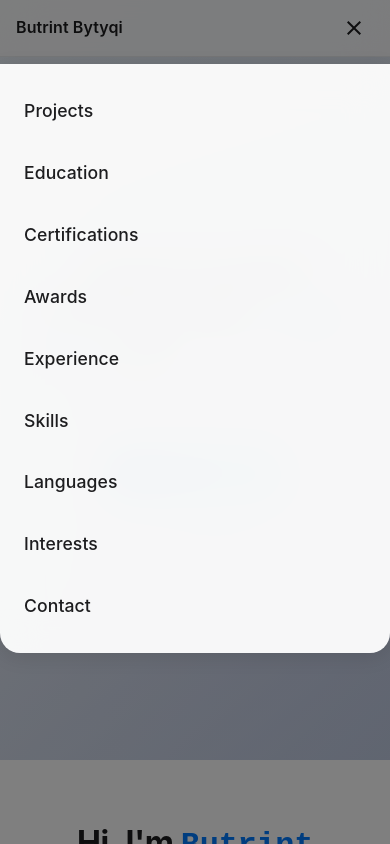
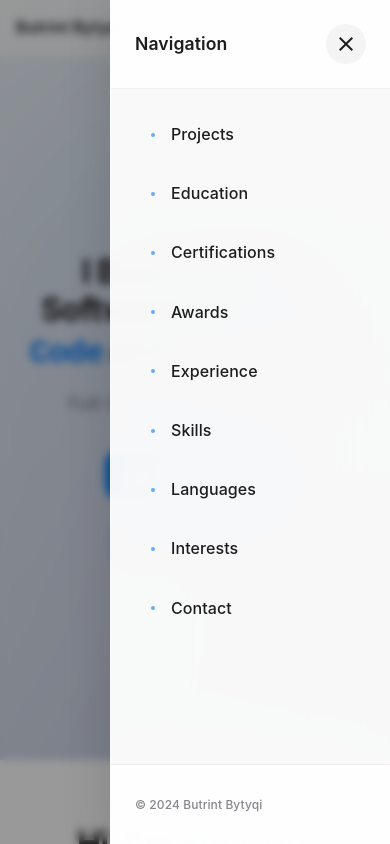
Before and after one commit to butrintbytyqi/My-Portfolio, a React (Create React App) app: page / in a window 390 px wide. Both pictures are taken after a click on the button "menu". Shown: the top 844 px of the page. Built offline with nearby package versions, Linux system fonts and the light colour scheme; the HTML template or start-up script is replaced by a standard one; a web font is replaced by a local one.

Commit message:
upadted the dropdown navbar in mobile-view

```diff
--- a/src/App.js
+++ b/src/App.js
@@ -20,11 +20,7 @@ import {
   Tooltip,
   Link as MuiLink,
   CircularProgress,
-  Stack,
-  Drawer,
-  List,
-  ListItem,
-  ListItemText
+  Stack
 } from '@mui/material';
 import {
   GitHub,
@@ -760,27 +756,92 @@ function App() {
         </Toolbar>
       </AppBar>
 
-      {/* Mobile Navigation Drawer */}
-      <Drawer
-        anchor="top"
-        open={mobileMenuOpen}
-        onClose={closeMobileMenu}
-        sx={{
-          display: { xs: 'block', md: 'none' },
-          '& .MuiDrawer-paper': {
+      {/* Mobile Navigation Overlay */}
+      <Box
+        sx={{
+          position: 'fixed',
+          top: 0,
+          left: 0,
+          right: 0,
+          bottom: 0,
+          zIndex: 1300,
+          visibility: mobileMenuOpen ? 'visible' : 'hidden',
+          display: { xs: 'block', md: 'none' }
+        }}
+      >
+        {/* Backdrop */}
+        <Box
+          onClick={closeMobileMenu}
+          sx={{
+            position: 'absolute',
+            top: 0,
+            left: 0,
+            right: 0,
+            bottom: 0,
+            backgroundColor: 'rgba(0, 0, 0, 0.4)',
+            opacity: mobileMenuOpen ? 1 : 0,
+            transition: 'opacity 0.3s cubic-bezier(0.4, 0, 0.2, 1)',
+            backdropFilter: 'blur(4px)'
+          }}
+        />
+
+        {/* Navigation Panel */}
+        <Box
+          sx={{
+            position: 'absolute',
+            top: 0,
+            right: 0,
+            bottom: 0,
+            width: '280px',
+            maxWidth: '85vw',
             backgroundColor: 'rgba(255, 255, 255, 0.95)',
-            backdropFilter: 'blur(20px)',
-            borderRadius: '0 0 20px 20px',
-            borderTop: 'none',
-            boxShadow: '0 4px 20px rgba(0, 0, 0, 0.1)',
-            marginTop: '64px',
-            width: '100%',
-            maxHeight: '80vh',
-            overflow: 'auto'
-          }
-        }}
-      >
-        <List sx={{ py: 2 }}>
+            backdropFilter: 'blur(40px)',
+            borderLeft: '1px solid rgba(255, 255, 255, 0.2)',
+            boxShadow: '-10px 0 40px rgba(0, 0, 0, 0.1)',
+            transform: mobileMenuOpen ? 'translateX(0)' : 'translateX(100%)',
+            transition: 'transform 0.4s cubic-bezier(0.4, 0, 0.2, 1)',
+            display: 'flex',
+            flexDirection: 'column',
+            overflow: 'hidden'
+          }}
+        >
+          {/* Header */}
+          <Box
+            sx={{
+              display: 'flex',
+              alignItems: 'center',
+              justifyContent: 'space-between',
+              p: 3,
+              borderBottom: '1px solid rgba(0, 0, 0, 0.06)',
+              backgroundColor: 'rgba(255, 255, 255, 0.8)'
+            }}
+          >
+            <Typography
+              variant="h6"
+              sx={{
+                fontWeight: 600,
+                color: 'text.primary',
+                fontSize: '1.1rem'
+              }}
+            >
+              Navigation
+            </Typography>
+            <IconButton
+              onClick={closeMobileMenu}
+              sx={{
+                color: 'text.primary',
+                backgroundColor: 'rgba(0, 0, 0, 0.04)',
+                '&:hover': {
+                  backgroundColor: 'rgba(0, 0, 0, 0.08)'
+                }
+              }}
+            >
+              <Close />
+            </IconButton>
+          </Box>
+
+          {/* Navigation Links */}
+          <Box sx={{ flex: 1, overflow: 'auto', py: 2 }}>
             {[
               { label: 'Projects', id: 'projects' },
               { label: 'Education', id: 'education' },
@@ -791,34 +852,91 @@ function App() {
               { label: 'Languages', id: 'languages' },
               { label: 'Interests', id: 'interests' },
               { label: 'Contact', id: 'contact' }
-          ].map((item) => (
-            <ListItem
+            ].map((item, index) => (
+              <motion.div
                 key={item.label}
+                initial={{ opacity: 0, x: 20 }}
+                animate={{
+                  opacity: mobileMenuOpen ? 1 : 0,
+                  x: mobileMenuOpen ? 0 : 20
+                }}
+                transition={{
+                  delay: mobileMenuOpen ? index * 0.05 : 0,
+                  duration: 0.3,
+                  ease: "easeOut"
+                }}
+              >
+                <Box
                   onClick={() => handleMobileMenuItemClick(item.id)}
                   sx={{
+                    display: 'flex',
+                    alignItems: 'center',
+                    py: 2,
+                    px: 3,
+                    mx: 2,
+                    borderRadius: '12px',
                     cursor: 'pointer',
-                py: 1.5,
-                px: 3,
+                    transition: 'all 0.2s ease',
                     '&:hover': {
-                  backgroundColor: 'rgba(0, 122, 255, 0.04)',
-                  '& .MuiTypography-root': {
+                      backgroundColor: 'rgba(0, 122, 255, 0.06)',
+                      transform: 'translateX(4px)',
+                      '& .nav-text': {
                         color: 'primary.main'
                       }
-                }
-              }}
-            >
-              <ListItemText
-                primary={item.label}
-                primaryTypographyProps={{
-                  fontSize: '1.1rem',
+                    },
+                    '&:active': {
+                      transform: 'translateX(2px)',
+                      backgroundColor: 'rgba(0, 122, 255, 0.1)'
+                    }
+                  }}
+                >
+                  <Box
+                    sx={{
+                      width: '4px',
+                      height: '4px',
+                      borderRadius: '50%',
+                      backgroundColor: 'primary.main',
+                      mr: 2,
+                      opacity: 0.6
+                    }}
+                  />
+                  <Typography
+                    className="nav-text"
+                    sx={{
+                      fontSize: '1rem',
                       fontWeight: 500,
-                  color: 'text.primary'
-                }}
-              />
-            </ListItem>
+                      color: 'text.primary',
+                      transition: 'color 0.2s ease'
+                    }}
+                  >
+                    {item.label}
+                  </Typography>
+                </Box>
+              </motion.div>
             ))}
-        </List>
-      </Drawer>
+          </Box>
+
+          {/* Footer */}
+          <Box
+            sx={{
+              p: 3,
+              borderTop: '1px solid rgba(0, 0, 0, 0.06)',
+              backgroundColor: 'rgba(255, 255, 255, 0.8)'
+            }}
+          >
+            <Typography
+              variant="caption"
+              sx={{
+                color: 'text.secondary',
+                fontSize: '0.75rem',
+                fontWeight: 500
+              }}
+            >
+              © 2024 Butrint Bytyqi
+            </Typography>
+          </Box>
+        </Box>
+      </Box>
 
         {/* Hero Section */}
         <Box
```
Lines whose indentation alone changed are shown as unchanged.
